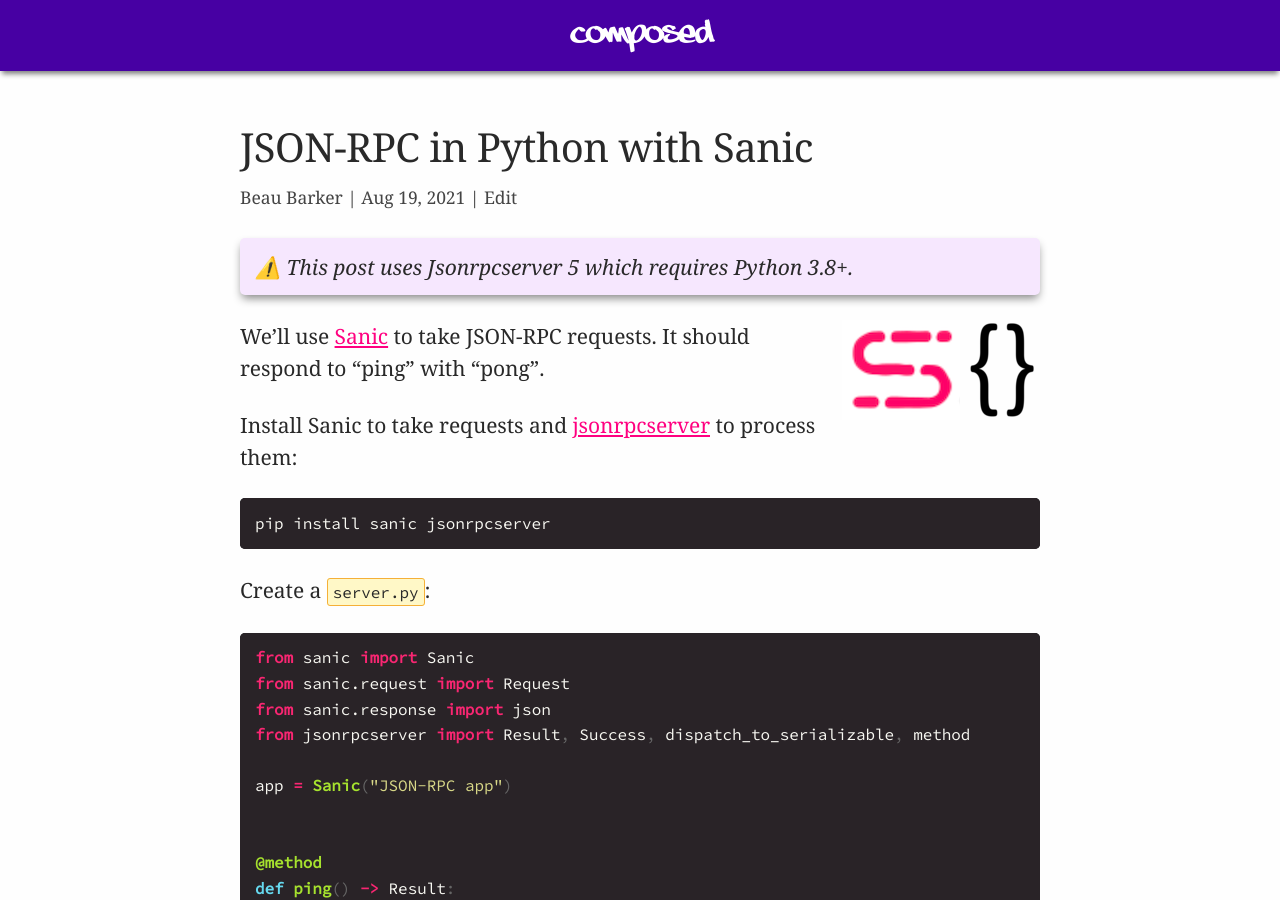
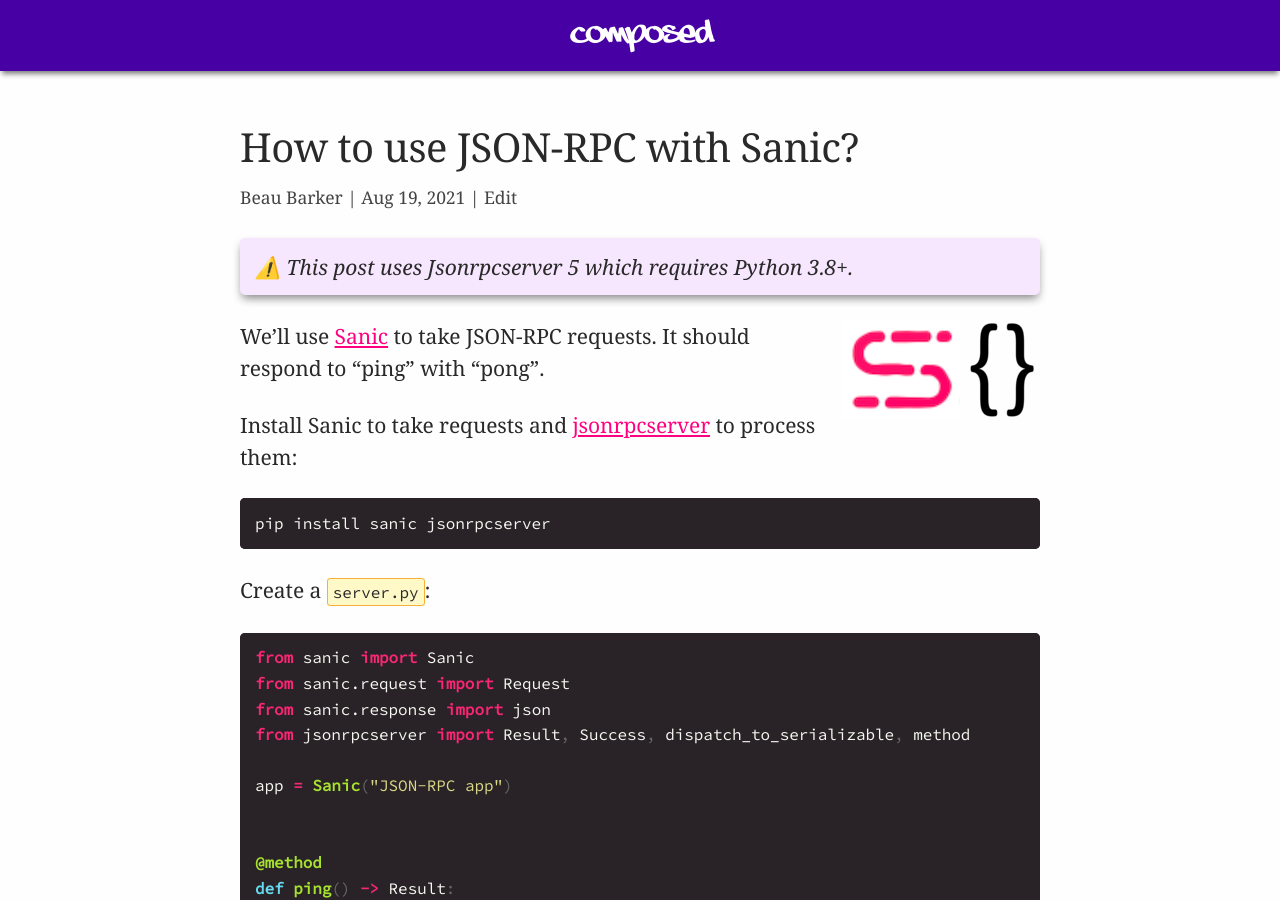
Before and after one commit to explodinglabs/explodinglabs.github.io, a Jekyll site: the page built from docs/_posts/jsonrpc/2021-08-19-sanic.markdown, in a window 1280 px wide and 900 px high. Built offline with Jekyll 4.4.1, drawn with Linux system fonts in a browser that asks for light colours.

Commit message:
Update 2021-08-19-sanic.markdown

```diff
--- a/docs/_posts/jsonrpc/2021-08-19-sanic.markdown
+++ b/docs/_posts/jsonrpc/2021-08-19-sanic.markdown
@@ -1,7 +1,7 @@
 ---
 layout: post
 category: jsonrpc
-title: JSON-RPC in Python with Sanic
+title: How to use JSON-RPC with Sanic?
 permalink: /jsonrpc/sanic
 ---
 <div class="warning" markdown="1">
```
